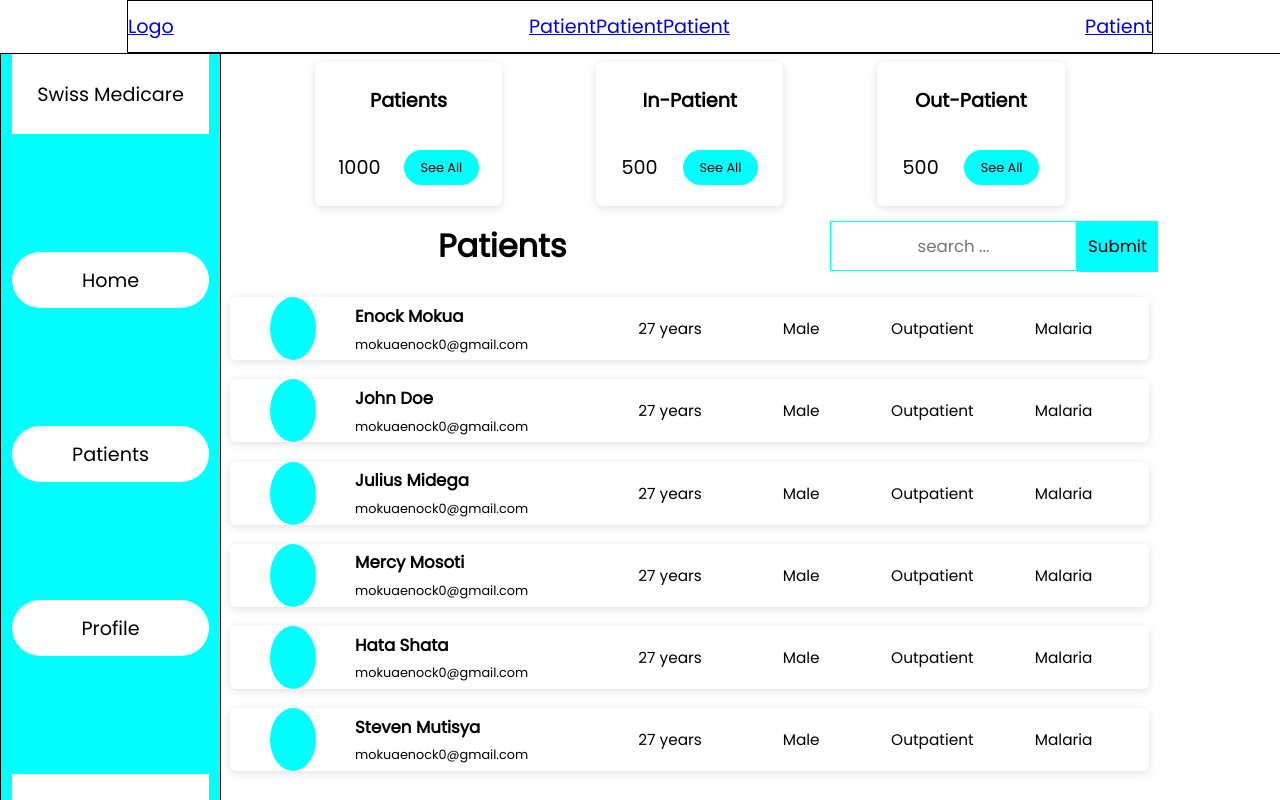
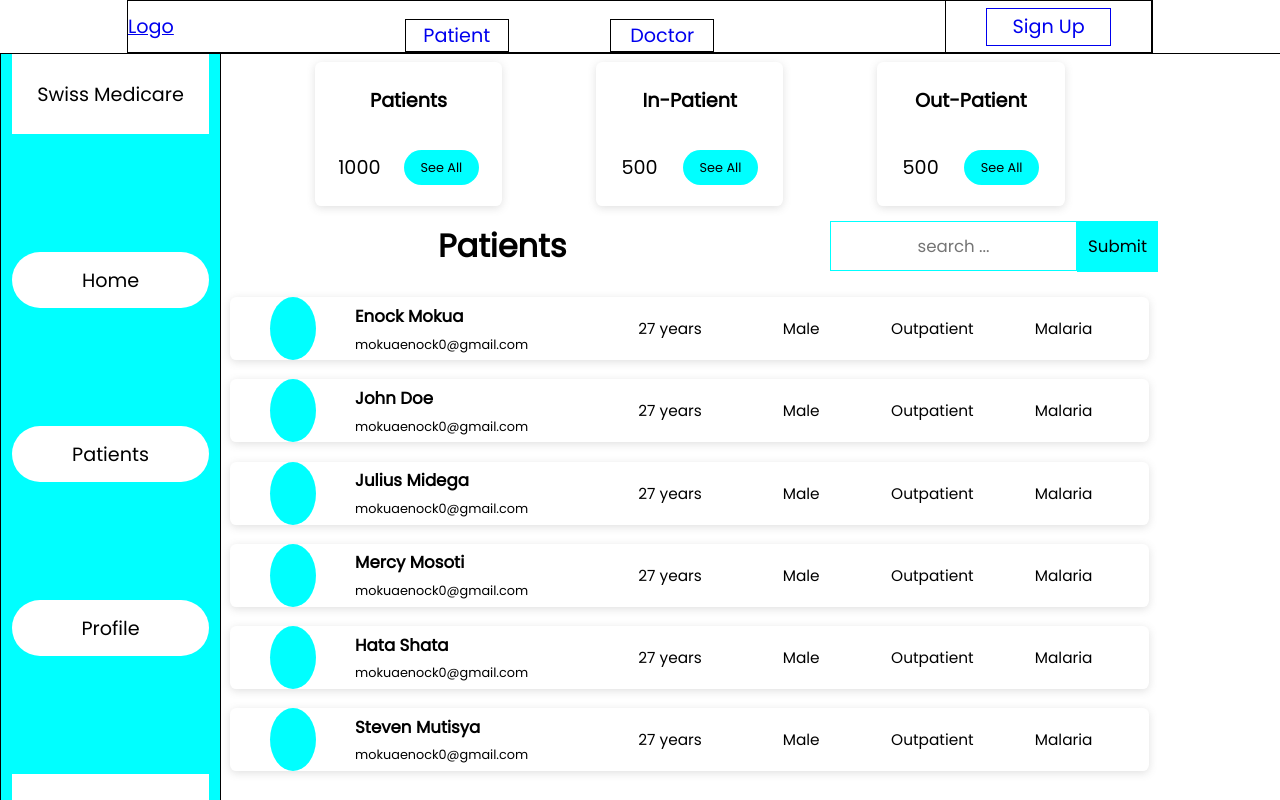
Before and after one commit to MokuaEnock/swiss, a React (Create React App) app: page /doctor/list in a window 1280 px wide. Shown: the top 800 px of the page. Built offline with nearby package versions, Linux system fonts and the light colour scheme.

Commit message:
format header sections, container and auth

```diff
--- a/src/App.css
+++ b/src/App.css
@@ -32,6 +32,47 @@ header {
   border: thin solid black;
 }
 
+#header-container {
+  width: 50%;
+  height: 100%;
+  display: flex;
+  flex-direction: row;
+  justify-content: space-evenly;
+  align-items: flex-end;
+}
+
+#header-container > * {
+  text-decoration: none;
+  width: 20%;
+  height: 60%;
+  border: thin solid black;
+  display: flex;
+  flex-direction: row;
+  justify-content: center;
+  align-items: center;
+}
+
+#header-auth {
+  width: 20%;
+  height: 100%;
+  border: thin solid black;
+  display: flex;
+  flex-direction: row;
+  justify-content: center;
+  align-items: center;
+}
+
+#header-auth > * {
+  border: thin solid;
+  width: 60%;
+  height: 70%;
+  display: flex;
+  flex-direction: row;
+  justify-content: center;
+  align-items: center;
+  text-decoration: none;
+}
+
 main {
   width: 100%;
   min-height: 45vw;
--- a/src/components/header.js
+++ b/src/components/header.js
@@ -10,12 +10,12 @@ export default function Header() {
 
       <div id="header-container">
         <Link to="/patient">Patient</Link>
-        <Link to="/doctor">Patient</Link>
-        <Link to="/patient">Patient</Link>
+        <Link to="/doctor">Doctor</Link>
+        {/* <Link to="/patient">Patient</Link> */}
       </div>
 
       <div id="header-auth">
-        <Link to="/signup">Patient</Link>
+        <Link to="/signup">Sign Up</Link>
       </div>
     </header>
   );
```
